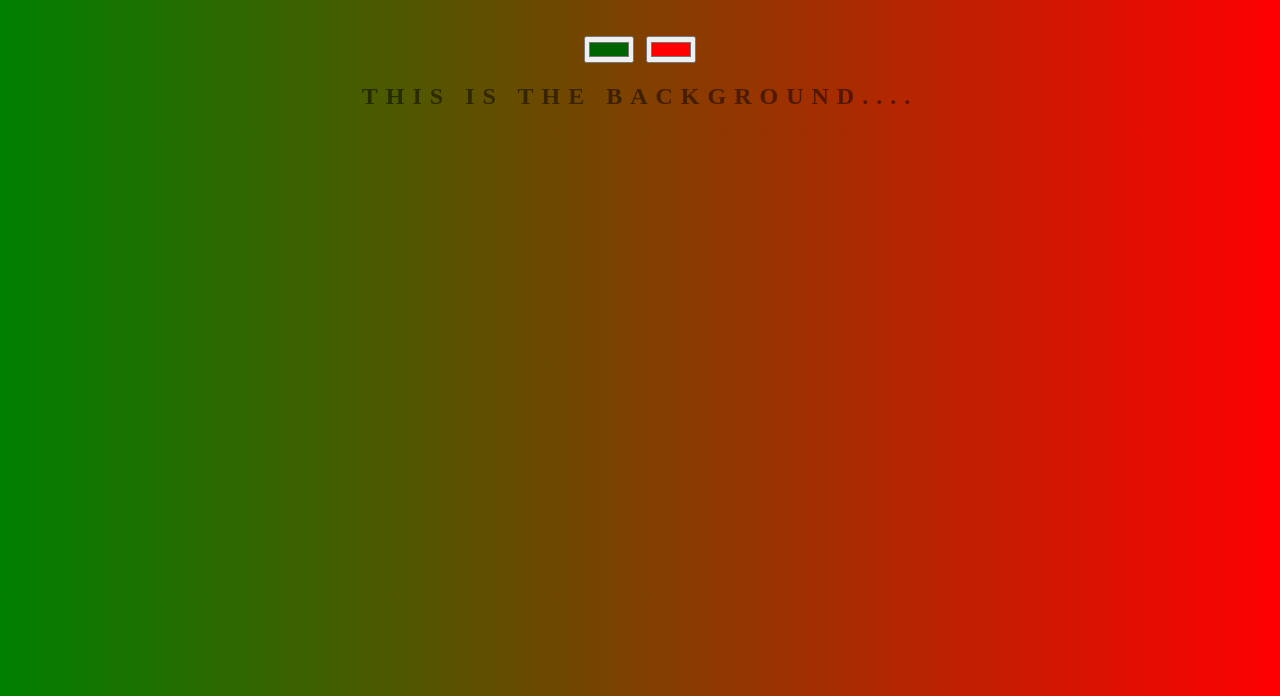
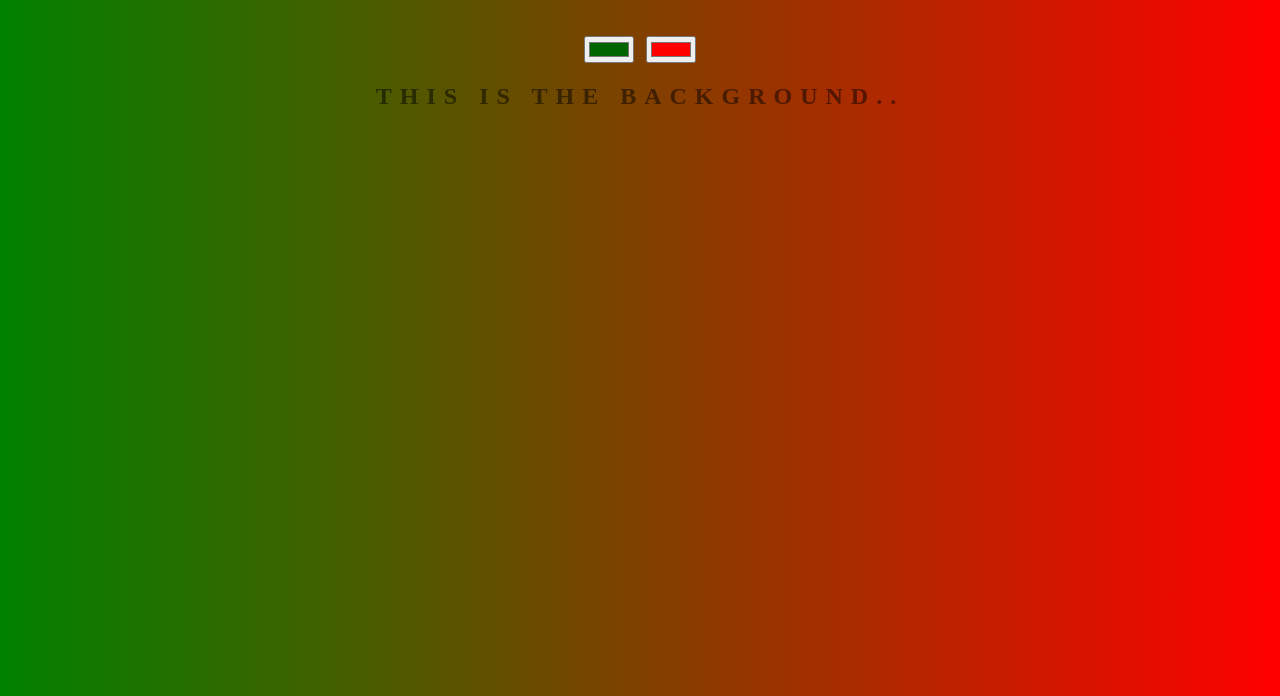
Before and after one commit to perez11abel/source-control-example, a plain HTML site: page index.html in a window 1280 px wide. Shown: the part 104-800 px from the top of the page. Drawn offline with Linux system fonts and the light colour scheme.

Commit message:
yeah yeah

```diff
--- a/index.html
+++ b/index.html
@@ -10,7 +10,7 @@
 	<h1>COOL Generator</h1>
 	<input class="color1" type="color" name="color1" value="#006400">
 	<input class="color2" type="color" name="color2" value="#ff0000">
-	<h2>This is the Background....</h2>
+	<h2>This is the Background..</h2>
 	<h3></h3>
 	<script type="text/javascript" src="script.js"></script>
 </body>
```
